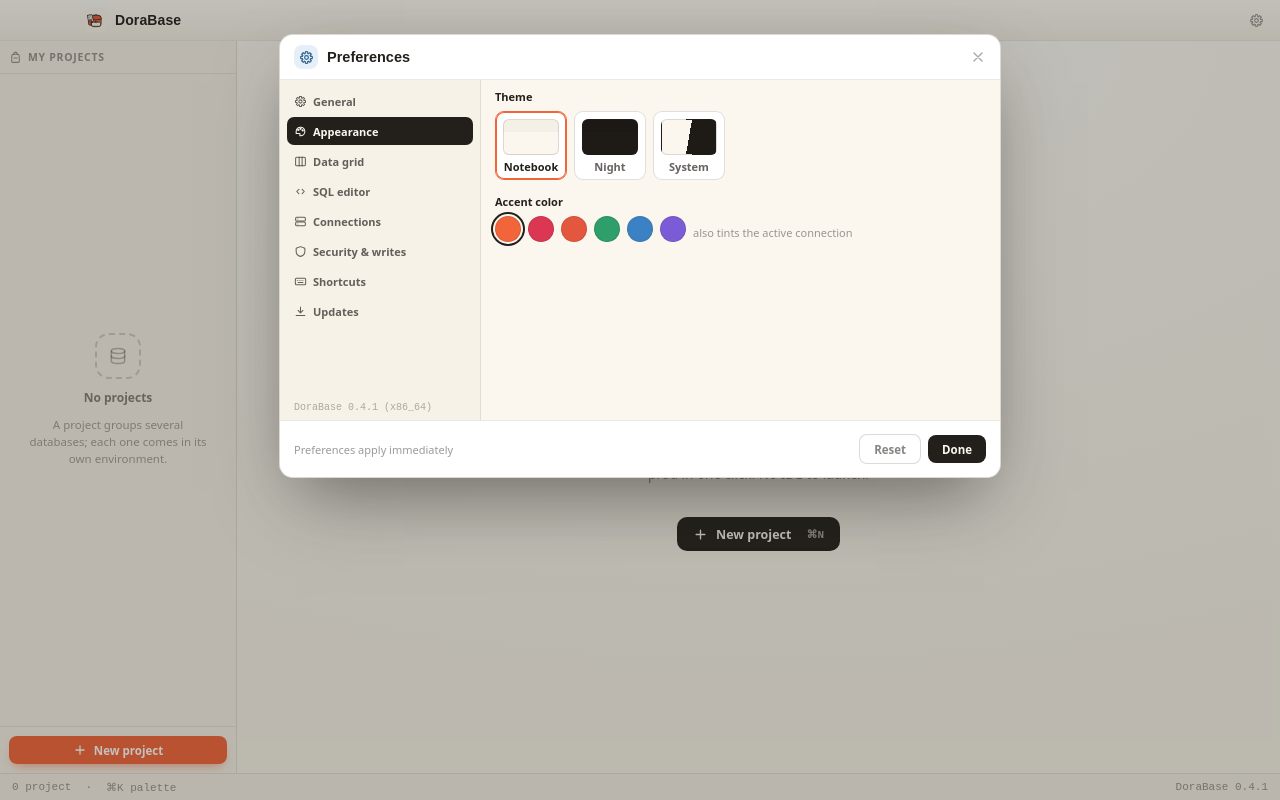
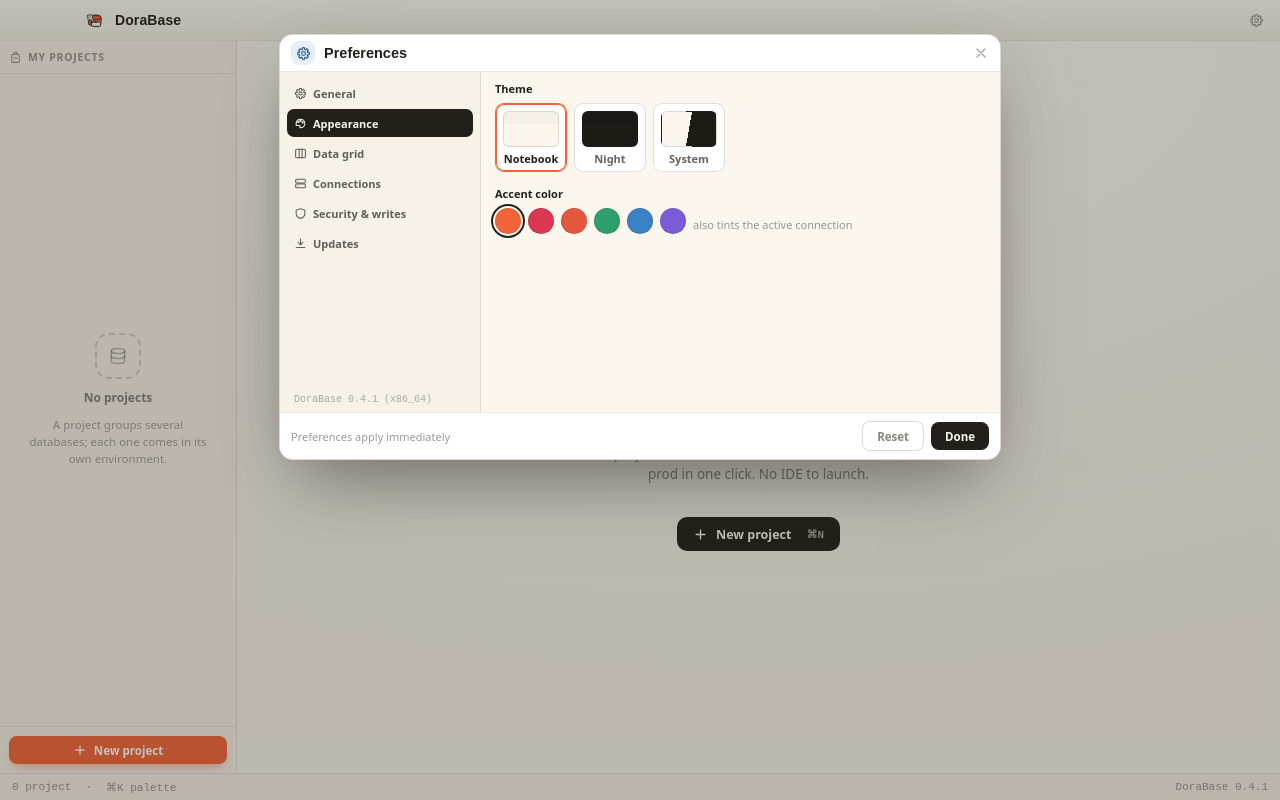
Before and after one commit to XavierClavel/DoraBase, a React (Vite) app: page / in a window 1280 px wide. Both pictures are taken after a click on the button "Preferences". Built offline with nearby package versions, Linux system fonts and the light colour scheme; a web font is replaced by a local one.

Commit message:
feat(preferences): drop editor/shortcuts tabs, tighten padding
Remove the two placeholder sections that only announced future content, and add a compact Modal variant used by A10's header and footer.

```diff
--- a/src/i18n/dictionaries/preferences.ts
+++ b/src/i18n/dictionaries/preferences.ts
@@ -8,10 +8,8 @@
     general: 'Général',
     apparence: 'Apparence',
     grille: 'Grille de données',
-    editeur: 'Éditeur SQL',
     connexions: 'Connexions',
     securite: 'Sécurité & écriture',
-    raccourcis: 'Raccourcis',
     maj: 'Mises à jour',
   },
   footer: {
@@ -61,17 +59,9 @@
     policeNote:
       'La famille reste JetBrains Mono, embarquée avec l’application. Le corps s’applique à la grille, à l’éditeur et aux blocs SQL.',
   },
-  editeur: {
-    aVenir:
-      'Le dialecte de coloration, la taille de l’indentation, et le formateur — qui demande d’abord de choisir une dépendance.',
-  },
   connexions: {
     aVenir:
       'Le délai d’attente, la reconnexion automatique, et le chemin du fichier de clés SSH par défaut.',
-  },
-  raccourcis: {
-    aVenir:
-      'La table des raccourcis, et leur réassignation. Ceux du produit sont pour l’instant figés — ils sont affichés à côté de chaque action.',
   },
   securite: {
     titre: 'Garde-fous',
@@ -133,10 +123,8 @@
     general: 'General',
     apparence: 'Appearance',
     grille: 'Data grid',
-    editeur: 'SQL editor',
     connexions: 'Connections',
     securite: 'Security & writes',
-    raccourcis: 'Shortcuts',
     maj: 'Updates',
   },
   footer: {
@@ -186,16 +174,8 @@
     policeNote:
       'The family stays JetBrains Mono, bundled with the application. The size applies to the grid, the editor, and SQL blocks.',
   },
-  editeur: {
-    aVenir:
-      'The syntax highlighting dialect, indentation size, and the formatter — which first requires picking a dependency.',
-  },
   connexions: {
     aVenir: 'The timeout, automatic reconnection, and the default SSH key file path.',
-  },
-  raccourcis: {
-    aVenir:
-      'The shortcut table, and reassigning them. The product’s shortcuts are fixed for now — they’re shown next to each action.',
   },
   securite: {
     titre: 'Guardrails',
--- a/src/screens/Preferences/PreferencesDialog.tsx
+++ b/src/screens/Preferences/PreferencesDialog.tsx
@@ -41,23 +41,21 @@
   installerMiseAJour?: () => Promise<void>
 }
 
-/** Les sept sections du mockup, dans son ordre, plus « Mises à jour » (26 août 2026). */
-type Section =
-  | 'general'
-  | 'apparence'
-  | 'grille'
-  | 'editeur'
-  | 'connexions'
-  | 'securite'
-  | 'raccourcis'
-  | 'maj'
+/**
+ * Les sections du mockup, dans son ordre, plus « Mises à jour » (26 août 2026).
+ *
+ * **« Éditeur SQL » et « Raccourcis » ont été retirées le 28 août 2026** : deux sections qui ne
+ * portaient qu'une phrase « à venir », et sans date à laquelle ce contenu arrive. Elles
+ * reviendront quand il y aura quelque chose à y régler.
+ */
+type Section = 'general' | 'apparence' | 'grille' | 'connexions' | 'securite' | 'maj'
 
 /**
  * L'écran de préférences de `A10` (`15a` → `15d`).
  *
- * **Trois des sept sections n'ont rien à régler**, et elles le disent. Les cacher ferait croire à
- * une interface plus pauvre qu'elle ne sera ; les laisser vides ferait croire à un défaut. C'est la
- * règle de `09f`, appliquée à une section plutôt qu'à un bouton.
+ * **Deux des sections restantes n'ont rien à régler**, et elles le disent. Les cacher ferait
+ * croire à une interface plus pauvre qu'elle ne sera ; les laisser vides ferait croire à un
+ * défaut. C'est la règle de `09f`, appliquée à une section plutôt qu'à un bouton.
  */
 export function PreferencesDialog({
   preferences,
@@ -73,11 +71,9 @@
     { cle: 'general', nom: t('preferences.sections.general'), icone: 'gear' },
     { cle: 'apparence', nom: t('preferences.sections.apparence'), icone: 'paint' },
     { cle: 'grille', nom: t('preferences.sections.grille'), icone: 'cols' },
-    { cle: 'editeur', nom: t('preferences.sections.editeur'), icone: 'code' },
     { cle: 'connexions', nom: t('preferences.sections.connexions'), icone: 'srv' },
     { cle: 'securite', nom: t('preferences.sections.securite'), icone: 'shield' },
-    { cle: 'raccourcis', nom: t('preferences.sections.raccourcis'), icone: 'kbd' },
-    // **En dernier, et après les sept du mockup.** Ce n'est pas un réglage : rien ne s'y règle, on y
+    // **En dernier, et après les cinq du mockup.** Ce n'est pas un réglage : rien ne s'y règle, on y
     // demande et on y installe. La placer parmi les sections de préférences la ferait chercher parmi
     // les cases à cocher, et la version que la sidebar affiche déjà juste en dessous en est le
     // voisinage naturel.
@@ -98,6 +94,7 @@
       title={t('preferences.title')}
       icon="gear"
       onClose={onClose}
+      compact
       className={styles.modale}
       footer={
         <div className={styles.pied}>
@@ -114,12 +111,12 @@
       }
     >
       <div className={styles.corps}>
-        {/* `role="tablist"` : sept panneaux dont un seul est visible, ce qui est exactement ce que
+        {/* `role="tablist"` : six panneaux dont un seul est visible, ce qui est exactement ce que
             les onglets ARIA décrivent.
             **Les flèches sont écrites à la main, et il fallait qu'elles le soient.** Un rôle ARIA ne
             fournit aucun comportement : il *annonce* une convention, et c'est au code de la tenir.
             Un `tablist` sans navigation aux flèches est un mensonge à la voix — un lecteur d'écran
-            annonce « onglet 1 sur 7 » et les flèches ne font rien. Un commentaire de ce fichier
+            annonce « onglet 1 sur 6 » et les flèches ne font rien. Un commentaire de ce fichier
             affirmait le contraire ; c'est le test Playwright qui l'a démenti. */}
         <div
           className={styles.sections}
@@ -159,7 +156,7 @@
               data-section={entree.cle}
               aria-selected={section === entree.cle}
               // **Un seul onglet dans l'ordre de tabulation**, l'actif : c'est la convention ARIA,
-              // et sans elle sept tabulations séparent la liste du panneau.
+              // et sans elle six tabulations séparent la liste du panneau.
               tabIndex={section === entree.cle ? 0 : -1}
               className={section === entree.cle ? styles.sectionActive : styles.section}
               onClick={() => setSection(entree.cle)}
@@ -182,22 +179,10 @@
             <MisesAJour chercher={chercherMiseAJour} installer={installerMiseAJour} />
           )}
           {section === 'general' && <General preferences={preferences} onRegler={regler} />}
-          {section === 'editeur' && (
-            <AVenir
-              titre={t('preferences.sections.editeur')}
-              porte={t('preferences.editeur.aVenir')}
-            />
-          )}
           {section === 'connexions' && (
             <AVenir
               titre={t('preferences.sections.connexions')}
               porte={t('preferences.connexions.aVenir')}
-            />
-          )}
-          {section === 'raccourcis' && (
-            <AVenir
-              titre={t('preferences.sections.raccourcis')}
-              porte={t('preferences.raccourcis.aVenir')}
             />
           )}
         </div>
--- a/src/ui/Modal/Modal.module.css
+++ b/src/ui/Modal/Modal.module.css
@@ -73,6 +73,14 @@
   padding: var(--space-7) var(--space-7) 0;
   border-bottom: none;
   background: transparent;
+}
+
+/* `A10` (28 août 2026) : une modale à onglets, où l'en-tête n'a qu'un titre à porter — la bande
+ * de sections vit dans le corps, en dessous. Resserrée plutôt que de reprendre les 44px pensés
+ * pour l'en-tête plus chargé de `A2`. */
+.headerCompact {
+  height: 36px;
+  padding: 0 var(--space-6);
 }
 
 .badge {
@@ -172,6 +180,12 @@
   background: var(--field);
 }
 
+/* `A10` (28 août 2026) : même raison que `.headerCompact`, appliquée au pied. */
+.footerCompact {
+  min-height: 47px;
+  padding: var(--space-4) var(--space-6);
+}
+
 .shellNested .footer {
   /* 47px : les 46 du handoff plus le filet, même conversion que ci-dessus. */
   min-height: 47px;
--- a/src/ui/Modal/Modal.tsx
+++ b/src/ui/Modal/Modal.tsx
@@ -28,6 +28,15 @@
    * `A3` en a besoin ; `A2` non.
    */
   nested?: boolean
+  /**
+   * Resserre le remplissage vertical de l'en-tête et du pied (28 août 2026, `A10`).
+   *
+   * `A2` et `A3` gardent leurs 44/57px : c'est `A10` qui en a demandé moins, une modale à
+   * onglets où l'en-tête et le pied sont du chrome pur, sans rien à lire. Un prop plutôt qu'une
+   * classe passée par `className` : l'en-tête et le pied ne sont pas exposés à l'appelant, ils
+   * vivent entièrement dans ce composant.
+   */
+  compact?: boolean
   className?: string
   children: ReactNode
 }
@@ -91,6 +100,7 @@
   contexte,
   footer,
   nested = false,
+  compact = false,
   className,
   children,
 }: ModalProps) {
@@ -208,7 +218,7 @@
         tabIndex={-1}
         className={cx(styles.shell, nested && styles.shellNested, className)}
       >
-        <div className={styles.header}>
+        <div className={cx(styles.header, compact && styles.headerCompact)}>
           <span className={cx(styles.badge, nested && styles.badgeNested)}>
             <Icon name={icon} size={nested ? 17 : 15} strokeWidth={1.9} />
           </span>
@@ -232,7 +242,10 @@
         </div>
 
         {footer && (
-          <div className={styles.footer} data-testid="modal-footer">
+          <div
+            className={cx(styles.footer, compact && styles.footerCompact)}
+            data-testid="modal-footer"
+          >
             {footer}
           </div>
         )}
```
Also changed, not shown: 2 other files (tests, documents, lock files or other folders).
